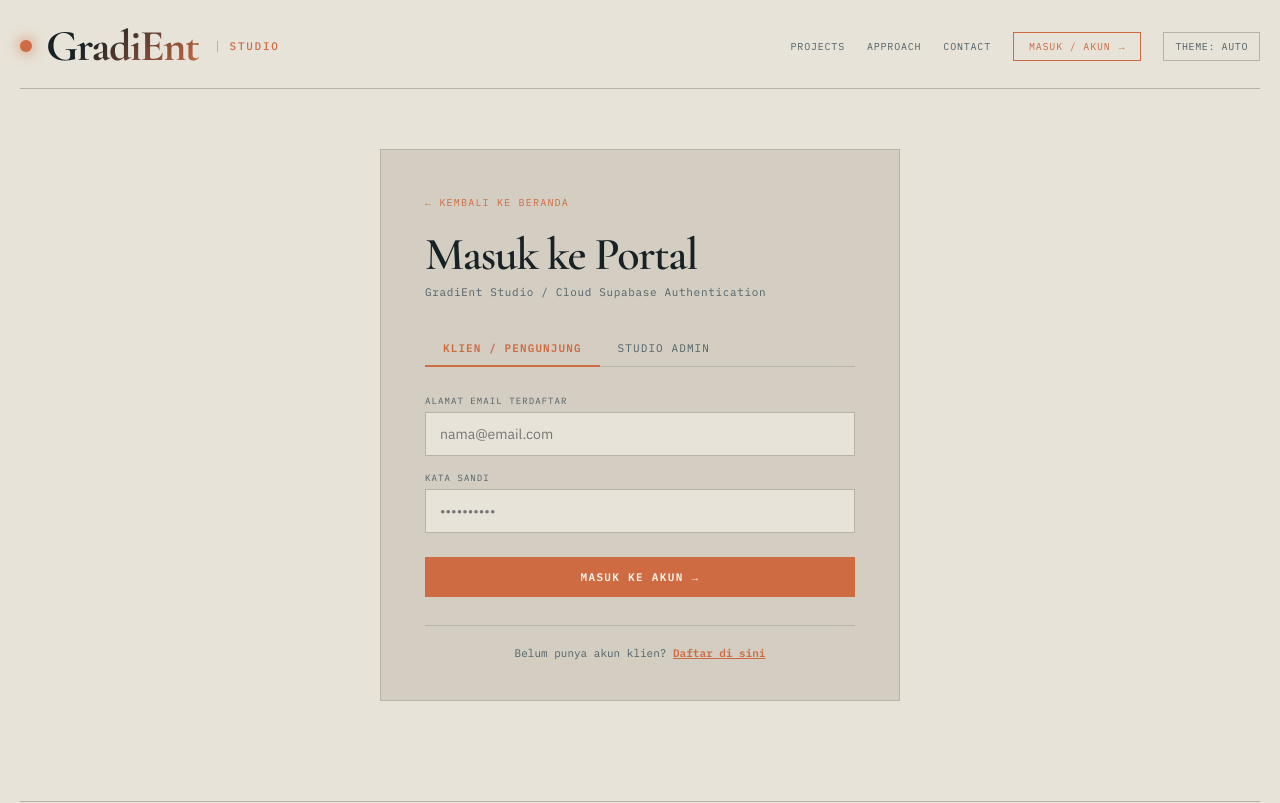
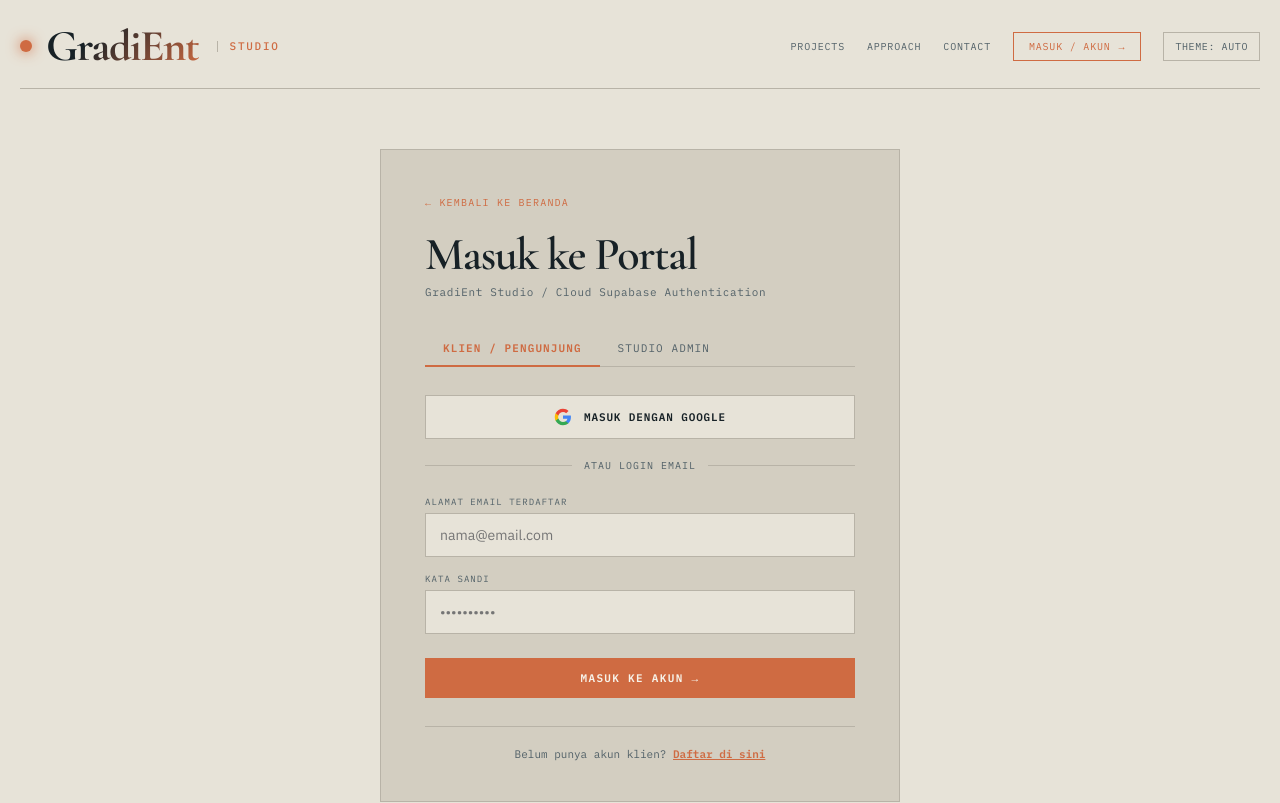
Before and after one commit to cryptoandforex21th-beep/gradient-studio-app, a Next.js app: page /login in a window 1280 px wide. Shown: the top 803 px of the page. Built offline with nearby package versions, Linux system fonts and the light colour scheme; no server answers.

Commit message:
feat: add Google OAuth login and signup and fix auth redirect handling

```diff
--- a/app/login/page.js
+++ b/app/login/page.js
@@ -93,6 +93,27 @@ export default function LoginPage() {
     }
   };
 
+  const handleGoogleLogin = async () => {
+    setError('');
+    setLoading(true);
+    try {
+      const redirectUrl = typeof window !== 'undefined'
+        ? `${window.location.origin}/dashboard`
+        : 'https://gradientstudioapp.vercel.app/dashboard';
+
+      const { data, error: oauthError } = await supabase.auth.signInWithOAuth({
+        provider: 'google',
+        options: {
+          redirectTo: redirectUrl
+        }
+      });
+      if (oauthError) throw oauthError;
+    } catch (err) {
+      setError(err.message || 'Gagal masuk dengan Google. Pastikan Google Auth aktif di Supabase.');
+      setLoading(false);
+    }
+  };
+
   return (
     <div style={{
       maxWidth: '520px',
@@ -178,6 +199,54 @@ export default function LoginPage() {
           Studio Admin
         </button>
       </div>
+
+      {/* Google Login for Client */}
+      {role === 'guest' && (
+        <div style={{ marginBottom: '24px' }}>
+          <button
+            type="button"
+            onClick={handleGoogleLogin}
+            disabled={loading}
+            style={{
+              display: 'flex',
+              alignItems: 'center',
+              justifyContent: 'center',
+              gap: '12px',
+              width: '100%',
+              padding: '12px 16px',
+              background: 'var(--paper)',
+              border: '1px solid var(--line)',
+              color: 'var(--ink)',
+              fontFamily: 'var(--mono)',
+              fontSize: '11px',
+              letterSpacing: '.08em',
+              textTransform: 'uppercase',
+              fontWeight: 600,
+              cursor: loading ? 'wait' : 'pointer',
+              transition: 'all 0.2s ease'
+            }}
+          >
+            <svg width="18" height="18" viewBox="0 0 24 24">
+              <path fill="#4285F4" d="M22.56 12.25c0-.78-.07-1.53-.2-2.25H12v4.26h5.92c-.26 1.37-1.04 2.53-2.21 3.31v2.77h3.57c2.08-1.92 3.28-4.74 3.28-8.09z"/>
+              <path fill="#34A853" d="M12 23c2.97 0 5.46-.98 7.28-2.66l-3.57-2.77c-.98.66-2.23 1.06-3.71 1.06-2.86 0-5.29-1.93-6.16-4.53H2.18v2.84C3.99 20.53 7.7 23 12 23z"/>
+              <path fill="#FBBC05" d="M5.84 14.09c-.22-.66-.35-1.36-.35-2.09s.13-1.43.35-2.09V7.06H2.18C1.43 8.55 1 10.22 1 12s.43 3.45 1.18 4.94l2.85-2.22.81-.63z"/>
+              <path fill="#EA4335" d="M12 5.38c1.62 0 3.06.56 4.21 1.64l3.15-3.15C17.45 2.09 14.97 1 12 1 7.7 1 3.99 3.47 2.18 7.06l3.66 2.84c.87-2.6 3.3-4.52 6.16-4.52z"/>
+            </svg>
+            Masuk dengan Google
+          </button>
+
+          <div style={{
+            display: 'flex',
+            alignItems: 'center',
+            margin: '20px 0 16px',
+            gap: '12px'
+          }}>
+            <div style={{ flex: 1, height: '1px', background: 'var(--line)' }}></div>
+            <span style={{ fontFamily: 'var(--mono)', fontSize: '10px', color: 'var(--ink-soft)', letterSpacing: '.1em', textTransform: 'uppercase' }}>atau login email</span>
+            <div style={{ flex: 1, height: '1px', background: 'var(--line)' }}></div>
+          </div>
+        </div>
+      )}
 
       {/* Form */}
       <form onSubmit={handleLogin} style={{ display: 'grid', gap: '16px' }}>
--- a/lib/supabaseClient.js
+++ b/lib/supabaseClient.js
@@ -3,4 +3,10 @@ import { createClient } from '@supabase/supabase-js';
 const supabaseUrl = process.env.NEXT_PUBLIC_SUPABASE_URL || 'https://gtvrbqzuctdwqssgrqxo.supabase.co';
 const supabaseAnonKey = process.env.NEXT_PUBLIC_SUPABASE_PUBLISHABLE_KEY || process.env.NEXT_PUBLIC_SUPABASE_ANON_KEY || 'sb_publishable_Od7_I4mEu0qP6PXvWhaC1A_sCzzFLQZ';
 
-export const supabase = createClient(supabaseUrl, supabaseAnonKey);
+export const supabase = createClient(supabaseUrl, supabaseAnonKey, {
+  auth: {
+    persistSession: true,
+    autoRefreshToken: true,
+    detectSessionInUrl: true
+  }
+});
```
Also changed, not shown: app/dashboard/page.js (+37 -20 lines), app/register/page.js (+85 -6 lines).
